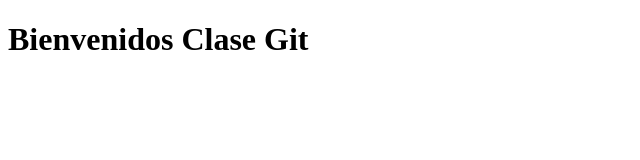
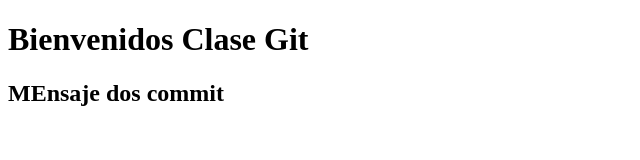
Before and after one commit to filipMG5/ClaseGit01, a plain HTML site: page index.html in a window 1280 px wide. Shown: the whole page, without its empty margins (0-640 px from the left). Drawn offline with Linux system fonts and the light colour scheme.

Commit message:
Creado mi segun por ej de commit

```diff
--- a/index.html
+++ b/index.html
@@ -6,5 +6,6 @@
   </head>
   <body>
     <h1>Bienvenidos Clase Git</h1>
+    <h2>MEnsaje dos commit</h2>
   </body>
 </html>
```
